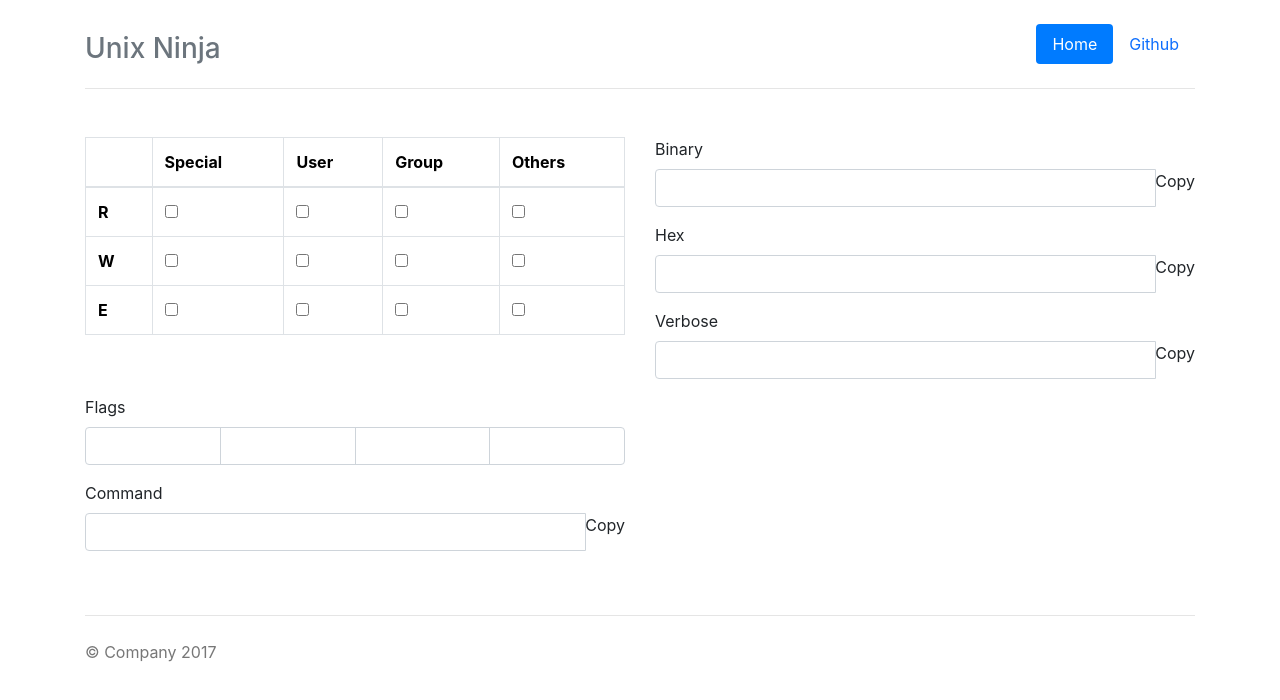
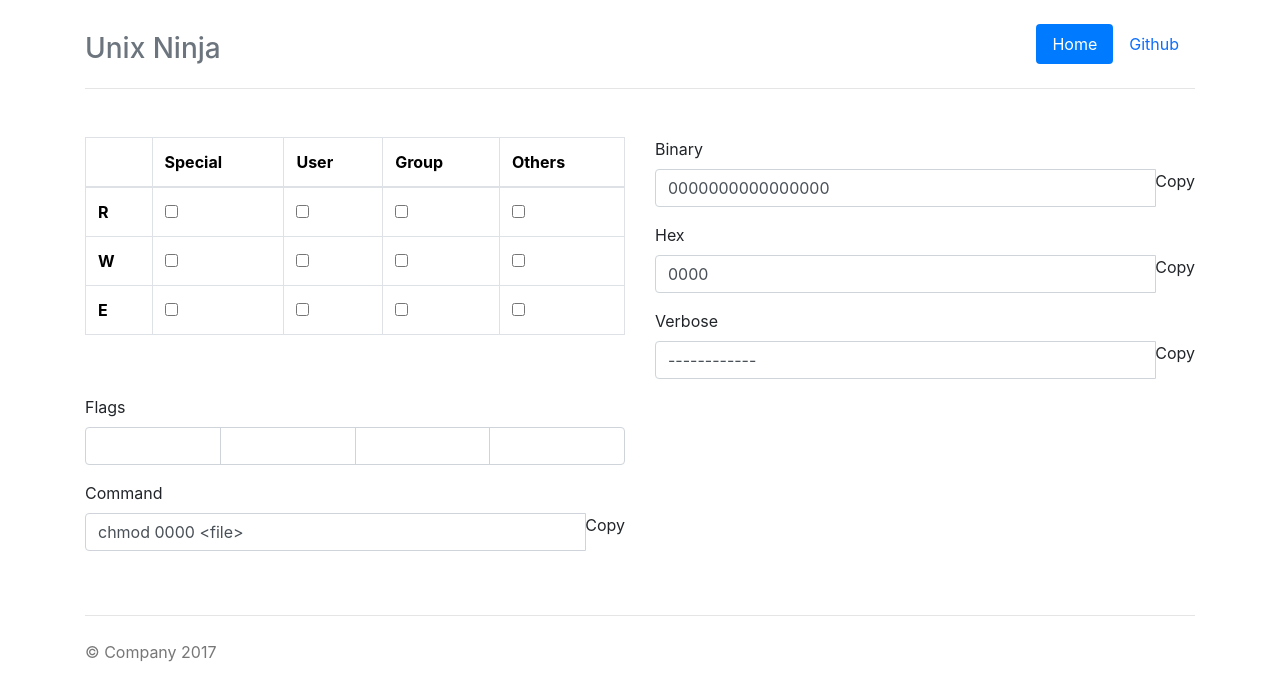
Before and after one commit to rookiesTeam/unixninja, an Angular app in the folder angular/: page / in a window 1280 px wide. Shown: the top 700 px of the page. Built offline with nearby package versions, Linux system fonts and the light colour scheme.

Commit message:
[WIP]Abstract permission in permission class

```diff
--- a/angular/src/app/app.component.html
+++ b/angular/src/app/app.component.html
@@ -13,24 +13,24 @@
       <tbody>
       <tr>
         <th scope="row">R</th>
-        <td><input type="checkbox" ></td>
-        <td><input type="checkbox" ></td>
-        <td><input type="checkbox" ></td>
-        <td><input type="checkbox" ></td>
+        <td><input type="checkbox" [(ngModel)]=permission.special.read></td>
+        <td><input type="checkbox" [(ngModel)]=permission.user.read></td>
+        <td><input type="checkbox" [(ngModel)]=permission.group.read></td>
+        <td><input type="checkbox" [(ngModel)]=permission.other.read></td>
       </tr>
       <tr>
         <th scope="row">W</th>
-        <td><input type="checkbox" ></td>
-        <td><input type="checkbox" ></td>
-        <td><input type="checkbox" ></td>
-        <td><input type="checkbox" ></td>
+        <td><input type="checkbox" [(ngModel)]=permission.special.write></td>
+        <td><input type="checkbox" [(ngModel)]=permission.user.write></td>
+        <td><input type="checkbox" [(ngModel)]=permission.group.write></td>
+        <td><input type="checkbox" [(ngModel)]=permission.other.write></td>
       </tr>
       <tr>
         <th scope="row">E</th>
-        <td><input type="checkbox" ></td>
-        <td><input type="checkbox" ></td>
-        <td><input type="checkbox" ></td>
-        <td><input type="checkbox" ></td>
+        <td><input type="checkbox" [(ngModel)]=permission.special.exec></td>
+        <td><input type="checkbox" [(ngModel)]=permission.user.exec></td>
+        <td><input type="checkbox" [(ngModel)]=permission.group.exec></td>
+        <td><input type="checkbox" [(ngModel)]=permission.other.exec></td>
       </tr>
       </tbody>
     </table>
@@ -41,7 +41,7 @@
       <label for="binaryInput">Binary</label>
       <label class="sr-only" for="binaryInput"></label>
       <div class="input-group mb-2 mr-sm-2 mb-sm-0">
-        <input type="text" class="form-control" name="binaryInput" id="binaryInput" placeholder="">
+        <input type="text" class="form-control" name="binaryInput" id="binaryInput" placeholder="" [(ngModel)]="permission.binary">
         <div class="input-group-addon">Copy</div>
       </div>
     </div>
@@ -49,7 +49,7 @@
       <label for="hexadecimalInput">Hex</label>
       <label class="sr-only" for="hexadecimalInput"></label>
       <div class="input-group mb-2 mr-sm-2 mb-sm-0">
-        <input type="text" class="form-control" name="hexadecimalInput" id="hexadecimalInput" placeholder="">
+        <input type="text" class="form-control" name="hexadecimalInput" id="hexadecimalInput" placeholder="" [(ngModel)]="permission.hex">
         <div class="input-group-addon">Copy</div>
       </div>
     </div>
@@ -57,7 +57,7 @@
       <label for="verboseInput">Verbose</label>
       <label class="sr-only" for="verboseInput"></label>
       <div class="input-group mb-2 mr-sm-2 mb-sm-0">
-        <input type="text" class="form-control" name="verboseInput" id="verboseInput" placeholder="">
+        <input type="text" class="form-control" name="verboseInput" id="verboseInput" placeholder="" [(ngModel)]="permission.verbose">
         <div class="input-group-addon">Copy</div>
       </div>
     </div>
@@ -77,8 +77,8 @@
       <label for="commandInput">Command</label>
       <label class="sr-only" for="commandInput"></label>
       <div class="input-group mb-2 mr-sm-2 mb-sm-0">
-        <input type="text" class="form-control" id="commandInput" placeholder="">
-        <div class="input-group-addon">Copy</div>
+        <input type="text" class="form-control" id="commandInput" placeholder="" [(ngModel)]="permission.command">
+        <div class="input-group-addon" (click)="debug()">Copy</div>
       </div>
     </div>
   </div>
--- a/angular/src/app/app.component.ts
+++ b/angular/src/app/app.component.ts
@@ -1,4 +1,5 @@
 import { Component } from '@angular/core';
+import { Permission } from './permission/permission';
 
 @Component({
   selector: 'app-root',
@@ -7,4 +8,16 @@ import { Component } from '@angular/core';
 })
 export class AppComponent {
   // ...
+
+  private permission:Permission;
+
+  constructor(){
+    this.permission = new Permission;
+  }
+
+  debug = () => {
+    this.permission.binary = "1000";
+    console.log(this.permission.binary);
+  }
+
 }
--- /dev/null
+++ b/angular/src/app/permission/permission.ts
@@ -0,0 +1,133 @@
+export class Permission {
+  private _permission;
+
+  constructor() {
+    this._permission = {
+      special: new PermGroup,
+      user: new PermGroup,
+      group: new PermGroup,
+      other: new PermGroup
+    }
+  }
+
+  get special(){
+    return this._permission.special;
+  }
+
+  get user(){
+    return this._permission.user;
+  }
+
+  get group(){
+    return this._permission.group;
+  }
+
+  get other(){
+    return this._permission.other;
+  }
+
+  set special(s){
+    this._permission.special=s;
+  }
+
+  set user(u){
+    this._permission.user=u;
+  }
+
+  set group(g){
+    this._permission.group=g;
+  }
+
+  set other(o){
+    this._permission.other=o;
+  }
+
+  get hex(): string{
+    let res="";
+    for(let key in this._permission){
+      res += (4*this._permission[key].read +
+              2*this._permission[key].write +
+              this._permission[key].exec);
+    }
+    return res;
+  }
+
+  get binary(): string{
+    let res="";
+    for(let key in this._permission){
+      res += '0';
+      res += (+this._permission[key].read);
+      res += (+this._permission[key].write);
+      res += (+this._permission[key].exec);
+    }
+    return res;
+  }
+
+  get verbose(): string{
+
+    function v(permission){
+
+      let res = '';
+      res += (permission.read) ? 'r' : '-';
+      res += (permission.write) ? 'w' : '-';
+      res += (permission.exec) ? 'x' : '-';
+      return res;
+
+    }
+
+    return v(this._permission.special) +
+           v(this._permission.user) +
+           v(this._permission.group) +
+           v(this._permission.other);
+  }
+
+  get command(): string{
+    return 'chmod ' + this.hex + ' <file>';
+  }
+
+  set hex(hexNumber:string){
+
+  }
+
+  set binary(binaryNumber:string){
+
+  }
+
+}
+
+class PermGroup{
+
+  _read:boolean;
+  _write:boolean;
+  _exec:boolean;
+
+  constructor(){
+    this._read=false;
+    this._write=false;
+    this._exec=false;
+  }
+
+  get read():boolean{
+    return this._read;
+  }
+
+  set read(r:boolean){
+    this._read = r;
+  }
+
+  get write():boolean{
+    return this._write;
+  }
+
+  set write(w:boolean){
+    this._write = w;
+  }
+
+  get exec():boolean{
+    return this._exec;
+  }
+
+  set exec(e:boolean){
+    this._exec = e;
+  }
+}
```
